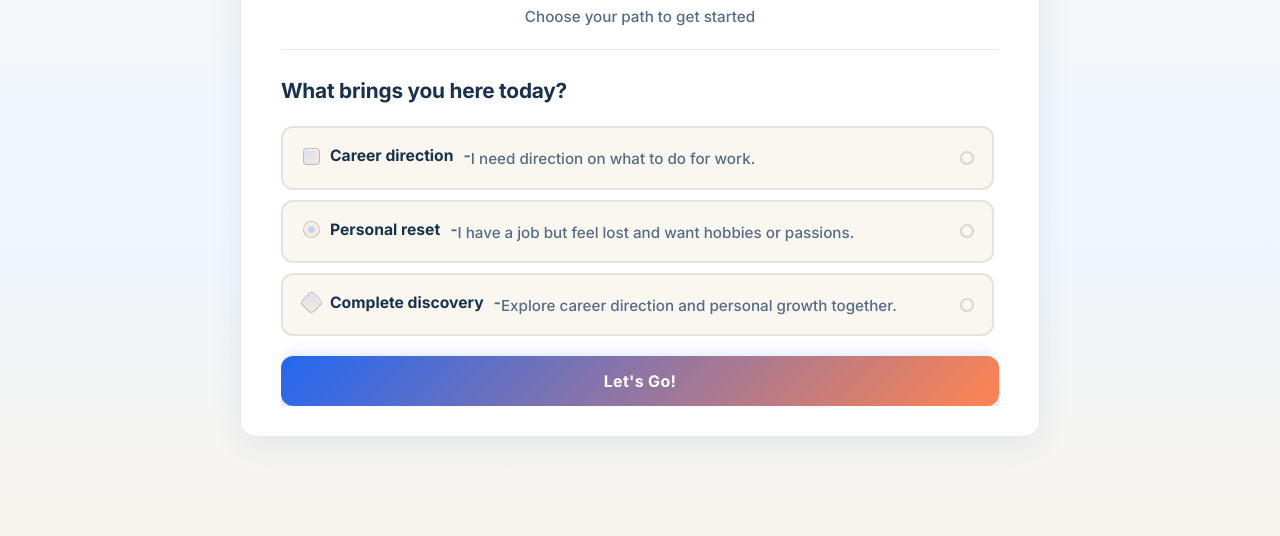
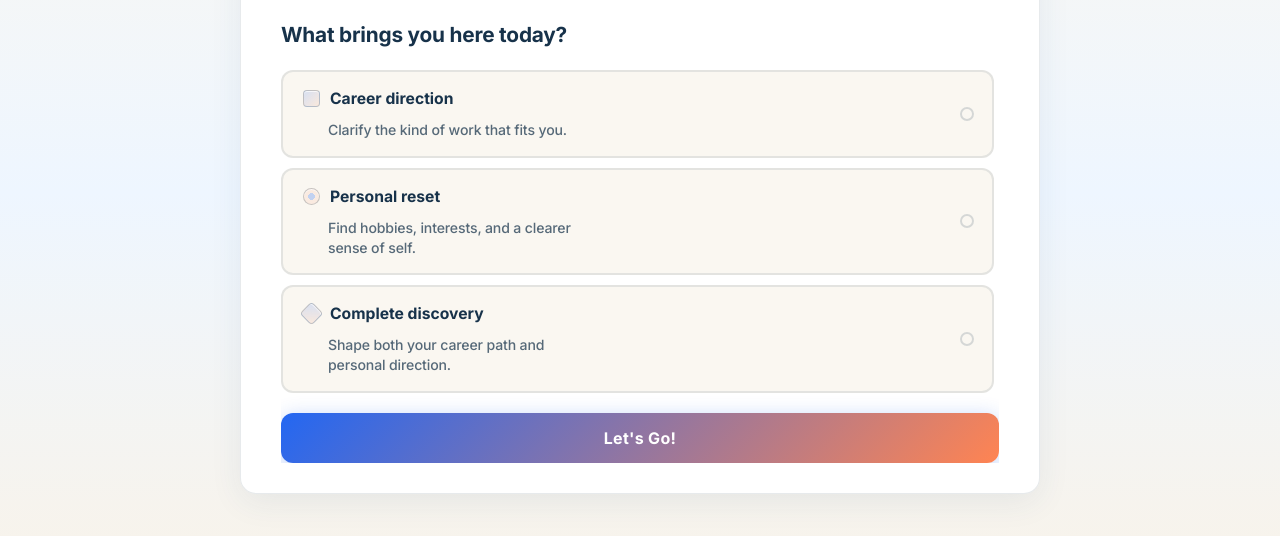
Before and after one commit to Fxlando/break-the-cycle-, a website: page quiz.html in a window 1280 px wide. Shown: the part 224-760 px from the top of the page. Drawn offline with Linux system fonts and the light colour scheme.

Commit message:
Refine quiz mode option descriptions

```diff
--- a/quiz.html
+++ b/quiz.html
@@ -337,7 +337,7 @@
       color: var(--text-primary);
       font-size: 0.98rem;
       font-weight: 700;
-      line-height: 1.5;
+      line-height: 1.35;
     }
 
     .mode-option-title::before {
@@ -351,17 +351,17 @@
       transform-origin: center;
     }
 
-    .mode-option-title::after {
-      content: ' - ';
-      color: var(--text-secondary);
-    }
-
     .mode-option-detail {
-      display: inline;
-      color: var(--text-secondary);
-      font-size: 0.95rem;
+      display: block;
+      margin-top: 6px;
+      padding-left: 25px;
+      max-width: 31ch;
+      color: rgba(22, 50, 74, 0.72);
+      font-size: 0.88rem;
       font-weight: 500;
-      line-height: 1.5;
+      line-height: 1.4;
+      letter-spacing: -0.01em;
+      text-wrap: pretty;
     }
 
     #mode_career + label,
@@ -426,11 +426,7 @@
     }
 
     .option input[type="radio"]:checked + label .mode-option-detail {
-      color: var(--text-primary);
-    }
-
-    .option input[type="radio"]:checked + label .mode-option-title::after {
-      color: var(--text-primary);
+      color: rgba(22, 50, 74, 0.86);
     }
 
     #mode_career:checked + label .mode-option-title::before,
@@ -1109,9 +1105,9 @@
           <div class="option"><input type="radio" name="mode" value="life" id="mode_life"><label for="mode_life">🌟 Finding myself - I have a job but feel lost, need hobbies & passions</label></div>
           <div class="option"><input type="radio" name="mode" value="both" id="mode_both"><label for="mode_both">🚀 Both - Exploring career AND personal growth</label></div>
           -->
-          <div class="option"><input type="radio" name="mode" value="career" id="mode_career"><label for="mode_career"><span class="mode-option-title">Career direction</span><span class="mode-option-detail">I need direction on what to do for work.</span></label></div>
-          <div class="option"><input type="radio" name="mode" value="life" id="mode_life"><label for="mode_life"><span class="mode-option-title">Personal reset</span><span class="mode-option-detail">I have a job but feel lost and want hobbies or passions.</span></label></div>
-          <div class="option"><input type="radio" name="mode" value="both" id="mode_both"><label for="mode_both"><span class="mode-option-title">Complete discovery</span><span class="mode-option-detail">Explore career direction and personal growth together.</span></label></div>
+          <div class="option"><input type="radio" name="mode" value="career" id="mode_career"><label for="mode_career"><span class="mode-option-title">Career direction</span><span class="mode-option-detail">Clarify the kind of work that fits you.</span></label></div>
+          <div class="option"><input type="radio" name="mode" value="life" id="mode_life"><label for="mode_life"><span class="mode-option-title">Personal reset</span><span class="mode-option-detail">Find hobbies, interests, and a clearer sense of self.</span></label></div>
+          <div class="option"><input type="radio" name="mode" value="both" id="mode_both"><label for="mode_both"><span class="mode-option-title">Complete discovery</span><span class="mode-option-detail">Shape both your career path and personal direction.</span></label></div>
         </div>
         <button type="button" class="btn" onclick="startQuiz()">Let's Go!</button>
       </div>
```
